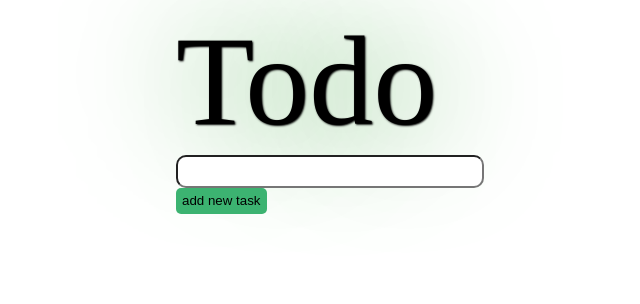
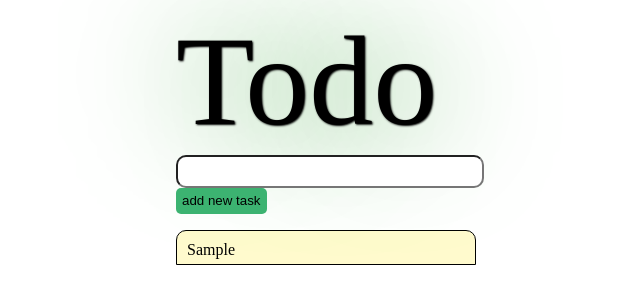
Before and after one commit to dddeshhh/Todoapp, a Vue app: page / in a window 1280 px wide. Both pictures are taken after typing "Sample" into the empty fields and a click on the button "add new task". Shown: the top 304 px of the page, without its empty margins (208-848 px from the left). Built offline with nearby package versions, Linux system fonts and the light colour scheme.

Commit message:
create of the component for task list

```diff
--- a/src/App.vue
+++ b/src/App.vue
@@ -2,11 +2,13 @@
   <div id="app">
     <header>Todo</header>
     <AddTask @add-task="addTask"></AddTask>
+    <TaskList :tasks="tasks"></TaskList>
   </div>
 </template>
 
 <script>
 import AddTask from './components/AddTask.vue'
+import TaskList from './components/TaskList.vue';
 
 export default {
   name: 'App',
@@ -16,7 +18,8 @@ export default {
     }
   },
   components: {
-    AddTask
+    AddTask,
+    TaskList
   },
   methods: {
     addTask (title) {
--- /dev/null
+++ b/src/components/TaskList.vue
@@ -0,0 +1,32 @@
+<template>
+    <ul class="task-list">
+      <li v-for="(task, index) in tasks" :key="index">
+        {{task.title}}
+      </li>
+    </ul>
+</template>
+
+<script>
+
+export default {
+  name: 'TaskList',
+  props: ['tasks'],
+  components: {}
+}
+</script>
+
+<style>
+.task-list {
+  margin-left: 0;
+  padding: 10px 5px 5px 10px;
+  border: 1px solid;
+  border-radius: 10px 10px 0px 0px;
+  background-color: #FFFACD;
+}
+
+li {
+  list-style-type: none;
+  margin: 0;
+  padding: 0;
+}
+</style>
```
